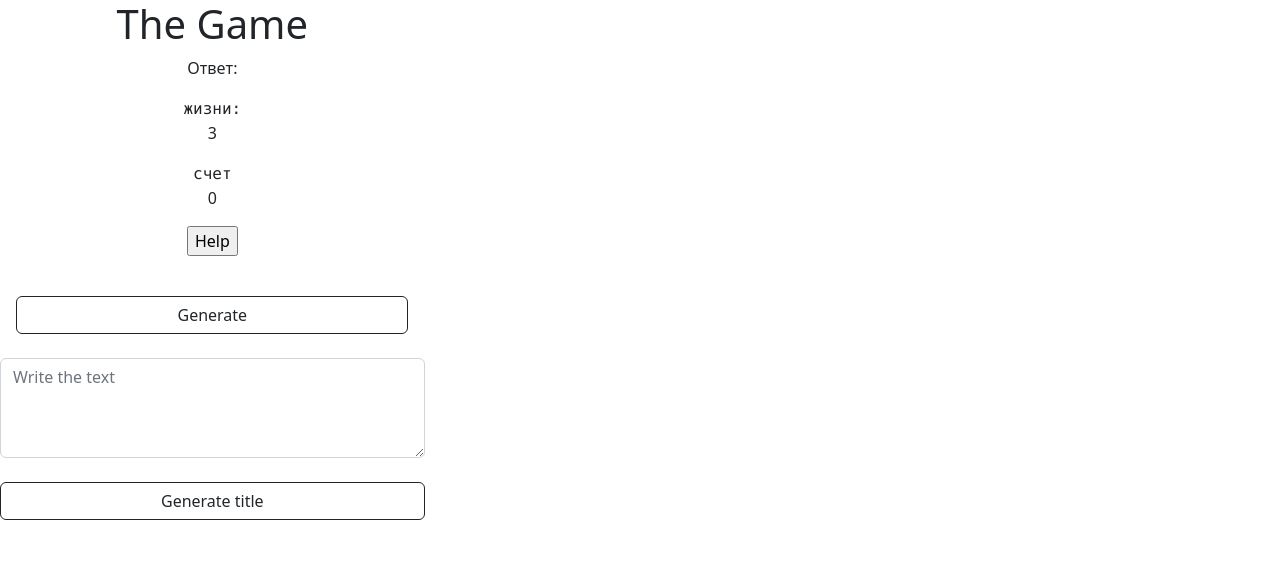
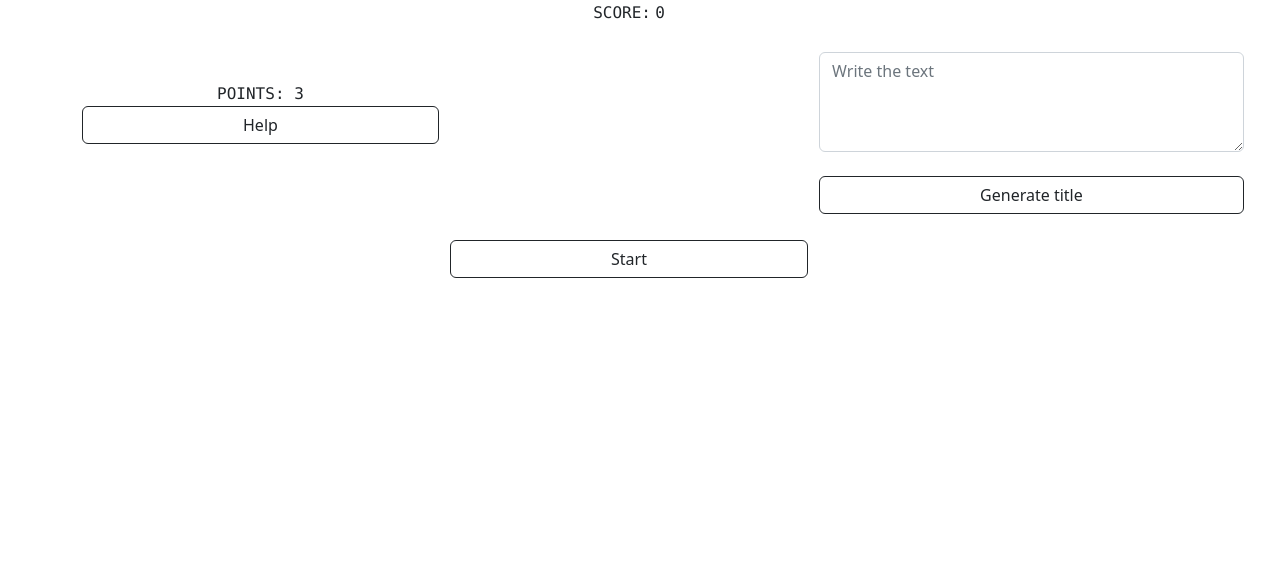
Before and after one commit to Drimkore/ImageSong, a Flask app: page / in a window 1280 px wide. Shown: the top 567 px of the page. Run offline with Flask 3, Linux system fonts and the light colour scheme.

Commit message:
разметка страницы

```diff
--- a/main.py
+++ b/main.py
@@ -7,14 +7,14 @@ from gradio_client import Client
 app = Flask(__name__)
 app.debug = True
 
-lives = 3
-score = 0
-
-
 @app.route("/")
 def main_page():
+    global lives
+    global score
+    lives = 3
+    score = 0
     print('Hi', flush=True)
-    return render_template('index.html', variable=correct_answer)
+    return render_template('index.html', variable=lives)
 
 
 def change_path(path):
--- a/static/main.js
+++ b/static/main.js
@@ -13,14 +13,20 @@ $(document).ready(function(){
             success: function(response){
                 if (response.result == true){
                     $('#score').text(`${response.score}`)
+                    $('#getGen').click()
                 }
                 else {
+                    console.log(response.lives)
                     $('#qwe').text(`${response.lives}`)
+                    if (response.lives == 0){
+                        location.reload()
+                    }
                 }
             }
         })
      })
 
+    let click = 0;
 
      $('#getHelp').click(function(){
         $.ajax({
@@ -33,7 +39,11 @@ $(document).ready(function(){
             },
             success: function(response){
                 console.log(response)
+                click +=1
                 $('#help').append(document.createTextNode(`${response + ' '}`))
+                if (click == 3){
+                    $("#getHelp").attr("disabled", true);
+                }
             }
         })
      })
@@ -53,11 +63,3 @@ $(document).ready(function(){
         })
     })
 })
-
-$(document).ajaxSend(function(event, request, settings) {
-    $('#loading-indicator').show();
-});
-
-$(document).ajaxComplete(function(event, request, settings) {
-    $('#loading-indicator').hide();
-})
--- /dev/null
+++ b/static/styles.css
@@ -0,0 +1,24 @@
+.container {
+    display: grid;
+    gap: 1% 1%;
+    grid-template-areas:". . . s s . . ."
+                        "h h i i i i a a"
+                        "h h i i i i a a"
+                        ". . t t t t . ."
+                        ". . . . . . . .";
+}
+
+.score { grid-area: s; }
+.image { grid-area: i; }
+.btn_start { grid-area: t; }
+.help {
+    grid-area: h;
+    display: grid;
+    align-content: center;
+    justify-items: center;
+
+}
+.answer {
+    grid-area: a;
+    justify-content: center;
+ }
--- a/templates/index.html
+++ b/templates/index.html
@@ -3,37 +3,36 @@
     <head>
         <meta charset="utf-8">
         <meta name="viewport" content="width=device-width, initial-scale=1">
+        <link rel= "stylesheet" type= "text/css" href= "/static/styles.css">
         <link href="https://cdn.jsdelivr.net/npm/bootstrap@5.2.3/dist/css/bootstrap.min.css" rel="stylesheet" integrity="sha384-rbsA2VBKQhggwzxH7pPCaAqO46MgnOM80zW1RWuH61DGLwZJEdK2Kadq2F9CUG65" crossorigin="anonymous">
         <script src="https://ajax.googleapis.com/ajax/libs/jquery/2.2.2/jquery.min.js"></script>
         <script src="/static/main.js"></script>
     </head>
-    <body class="d-flex h-100 text-center">
-    <title>Story to Title</title>
-        <div class="">
-            <h1>The Game</h1>
-            <div>
-                <p> Ответ: {{variable}}</p>
-                <samp> жизни: </samp>
-                <p id="qwe">3</p>
-                <samp> счет</samp>
-                <p id="score"> 0</p>
+    <body class="container">
+    <title>Guess the song</title>
+            <div class="score">
+                <samp> SCORE:</samp>
+                <samp id="score"> 0</samp>
+            </div>
+            <div class="image">
+                <img name ="check" src=""/>
+            </div>
+            <input id="getGen" type="button" value="Start" class="btn_start mt-4 btn btn-outline-dark" style="--bs-btn-padding-x: 10rem;">
+            <div class="help">
                 <div>
-                    <input id='getHelp' type="button" value="Help">
-                    <p id="help"></p>
+                    <samp> POINTS: </samp>
+                    <samp id="qwe">{{variable}}</samp>
                 </div>
+                <input id='getHelp' type="button" value="Help" class="btn btn-outline-dark" style="--bs-btn-padding-x: 10rem;">
+                <p id="help"></p>
             </div>
-            <input id="getGen" type="button" value="Generate" class="mt-4 btn btn-outline-dark" style="--bs-btn-padding-x: 10rem;">
-            <form class="d-flex flex-column bd-highligh" method="POST">
+            <form class="answer d-flex flex-column bd-highligh" method="POST">
                 <textarea class="mt-4 form-control" name="input_field" placeholder="Write the text" style="height: 100px;"></textarea>
                 <input id="postAns" type="button" value="Generate title" class="mt-4 btn btn-outline-dark" style="--bs-btn-padding-x: 10rem;">
             </form>
-            <div class="">
-                <img name ="check" src=""/>
-            </div>
             <div class="mt-4 bd-highligh">
                 <img src="/static/images/loading.gif" id="loading-indicator" style="display:none;" />
                 <samp name="output_field" style="border-bottom: 3px solid"></samp>
-            </div>
         </div>
     </body>
 </html>
```
